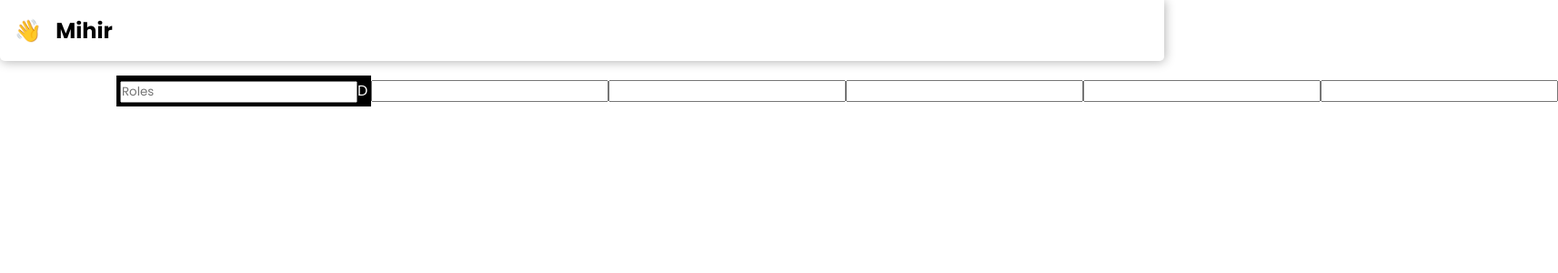
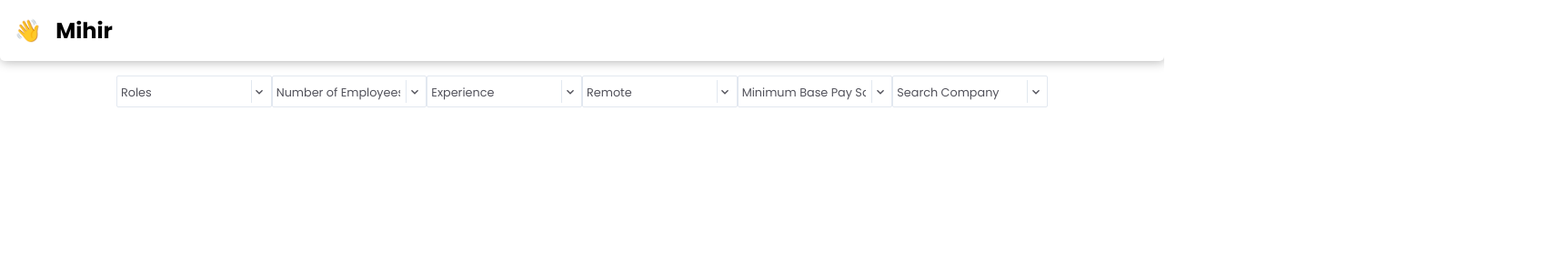
Before and after one commit to MihirVir/weekday-assignment-mihir-vir, a React (Vite) app: page / in a window 1280 px wide. Shown: the top 300 px of the page at 91% size, 1713 px wide, since content can reach past the window. Built offline with nearby package versions, Linux system fonts and the light colour scheme.

Commit message:
added select box styles

```diff
--- a/package.json
+++ b/package.json
@@ -11,7 +11,8 @@
   },
   "dependencies": {
     "react": "^18.2.0",
-    "react-dom": "^18.2.0"
+    "react-dom": "^18.2.0",
+    "react-icons": "^5.2.0"
   },
   "devDependencies": {
     "@types/react": "^18.2.15",
--- a/src/components/Filters/Filters.jsx
+++ b/src/components/Filters/Filters.jsx
@@ -8,11 +8,11 @@ const Filters = () => {
     <div className = "filter">
         <div className="filter-container">
             <Select name = "Roles" />
-            <input type = "text" />
-            <input type = "text" />
-            <input type = "text" />
-            <input type = "text" />
-            <input type = "text" />
+            <Select name = "Number of Employees" />
+            <Select name = "Experience" />
+            <Select name = "Remote" />
+            <Select name = "Minimum Base Pay Salary" />
+            <Select name = "Search Company" />
         </div>
     </div>
   )
--- a/src/components/Filters/select/Select.jsx
+++ b/src/components/Filters/select/Select.jsx
@@ -1,15 +1,38 @@
-import React from 'react'
+import React, { useState, useRef } from 'react'
+import { MdOutlineKeyboardArrowDown } from "react-icons/md";
 import "./select.css";
 
 const Select = ({name, options}) => {
+  const [isOpen, setIsOpen] = useState(false);
+  const inputRef = useRef(null);
+
+  function handleIsOpen() {
+    setIsOpen(prev => !prev)
+
+    if (!isOpen && inputRef.current) {
+        inputRef.current.focus();
+    }
+  }
+
   return (
     <div className = "select">
-        <div className="select-container">
+        <div className="select-container" onClick={handleIsOpen}>
             <span className = "select-name">
-                <input placeholder={name} type = "text"/>
+                <input ref = {inputRef} placeholder={name} type = "text"/>
             </span>
-            <span className = "select-icon">D</span>
+            <span className = "select-icon-wrapper">
+                <MdOutlineKeyboardArrowDown className = "select-icon"/>
+            </span>
         </div>
+        {isOpen && (
+            <div className="options-menu-contianer">
+                <ul>
+                    <li>Something</li>
+                    <li>has</li>
+                    <li>to</li>
+                </ul>
+            </div>
+        )}
     </div>
   )
 }
--- a/src/components/Filters/select/select.css
+++ b/src/components/Filters/select/select.css
@@ -1,12 +1,64 @@
 .select {
-
+    position: relative;
 }
 .select-container {
-    min-width: 10rem;
+    min-width: 10%;
     height: 10%;
-    background-color: black;
+    background-color: white;
+    border: 1px solid #e2e8f0;
     color: white;
     display: flex;
+    border-radius: 2px;
     justify-content: space-between;
     padding: .25rem;
 }
+.select-name > input {
+    outline: none;
+    border: none;
+    font-size: .8rem;
+    width: 100%;
+}
+
+.select-name > input::placeholder {
+    color: #52525b;
+}
+
+.select-container:focus-within {
+    border-color: #06b6d4;
+}
+
+.select-name {
+    min-width: 80%;
+    margin-right: .4rem;
+}
+.select-icon-wrapper {
+    border-left: 1px solid #e2e8f0;
+    width: 20%;
+    display: flex;
+    align-items: center;
+    justify-content: center;
+}
+.select-icon {
+    color: #52525b;
+}
+
+.options-menu-contianer {
+    position: absolute;
+    top: 40px;
+    left: 0;
+    width: 100%;
+    background-color: white;
+    border: 1px solid #e2e8f0;
+}
+
+
+.options-menu-contianer > ul > li {
+    list-style: none;
+    padding: .5rem;
+    cursor: pointer;
+    font-size: .85rem;
+    transform: all 150ms ease;
+}
+.options-menu-contianer > ul > li:hover {
+    background-color: #cffafe;
+}
```
Also changed, not shown: src/components/Filters/filters.css (line endings or trailing spaces), 1 other file (tests, documents, lock files or other folders).
